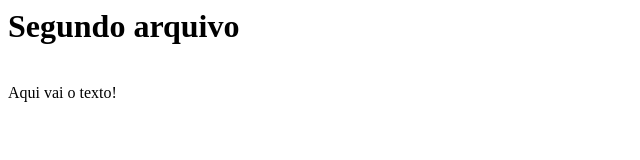
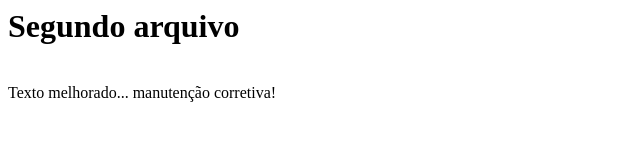
Before and after one commit to Yuri349/Yuri349-GiteGitHubAula03-2022-2b, a plain HTML site: page Segundo html.html in a window 1280 px wide. Shown: the whole page, without its empty margins (0-640 px from the left). Drawn offline with Linux system fonts and the light colour scheme.

Commit message:
Manutenção corretiva do segundo arquivo html

```diff
--- a/Segundo html.html
+++ b/Segundo html.html
@@ -1,4 +1,4 @@
-  <!DOCTYPE hmtl>
+ <!DOCTYPE hmtl>
 <html lang="pt-br">
 
 <html>
@@ -7,7 +7,7 @@
     <title>Segundo arquivo</title>
   </head>
     <body><h1>Segundo arquivo</body></h1><br>
-     Aqui vai o texto!
+     Texto melhorado... manutenção corretiva!
      <a href="segundo.html"Segundo arquivo</a>
     </body>
 </html>
```
